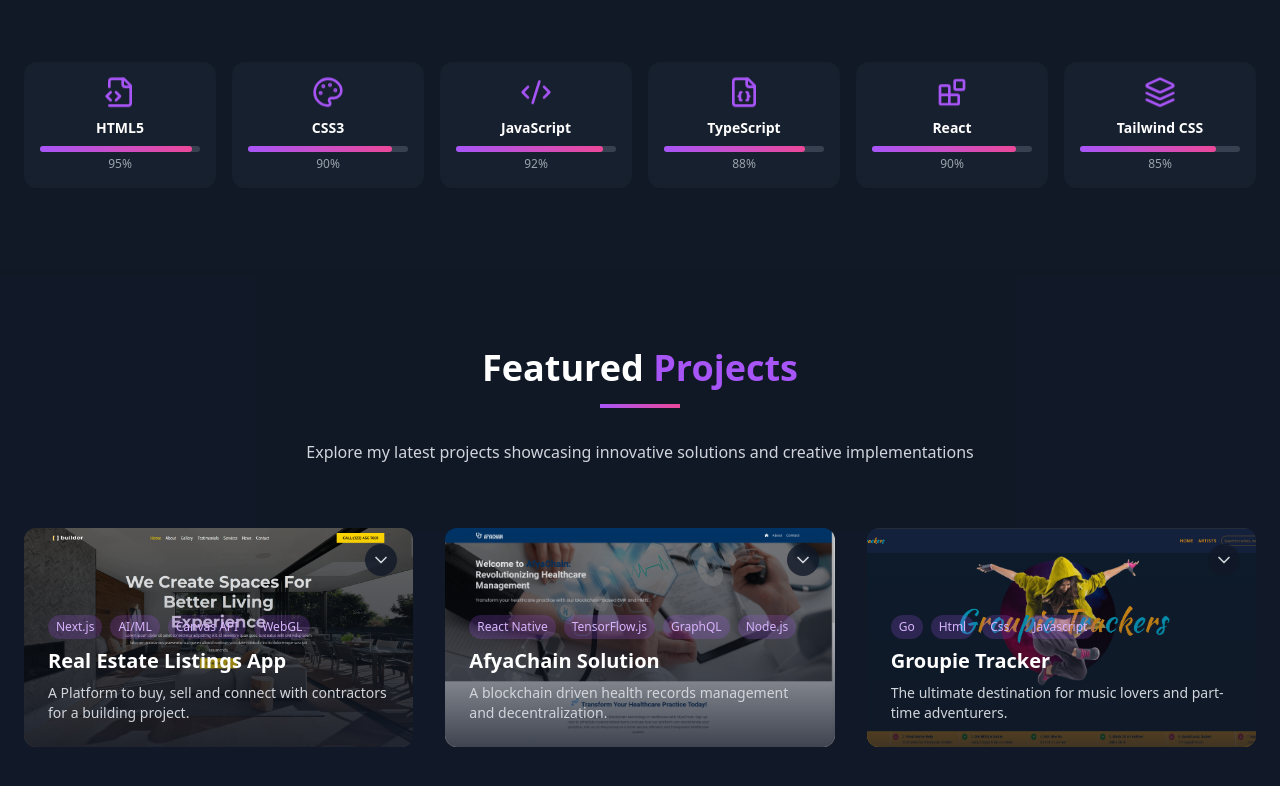
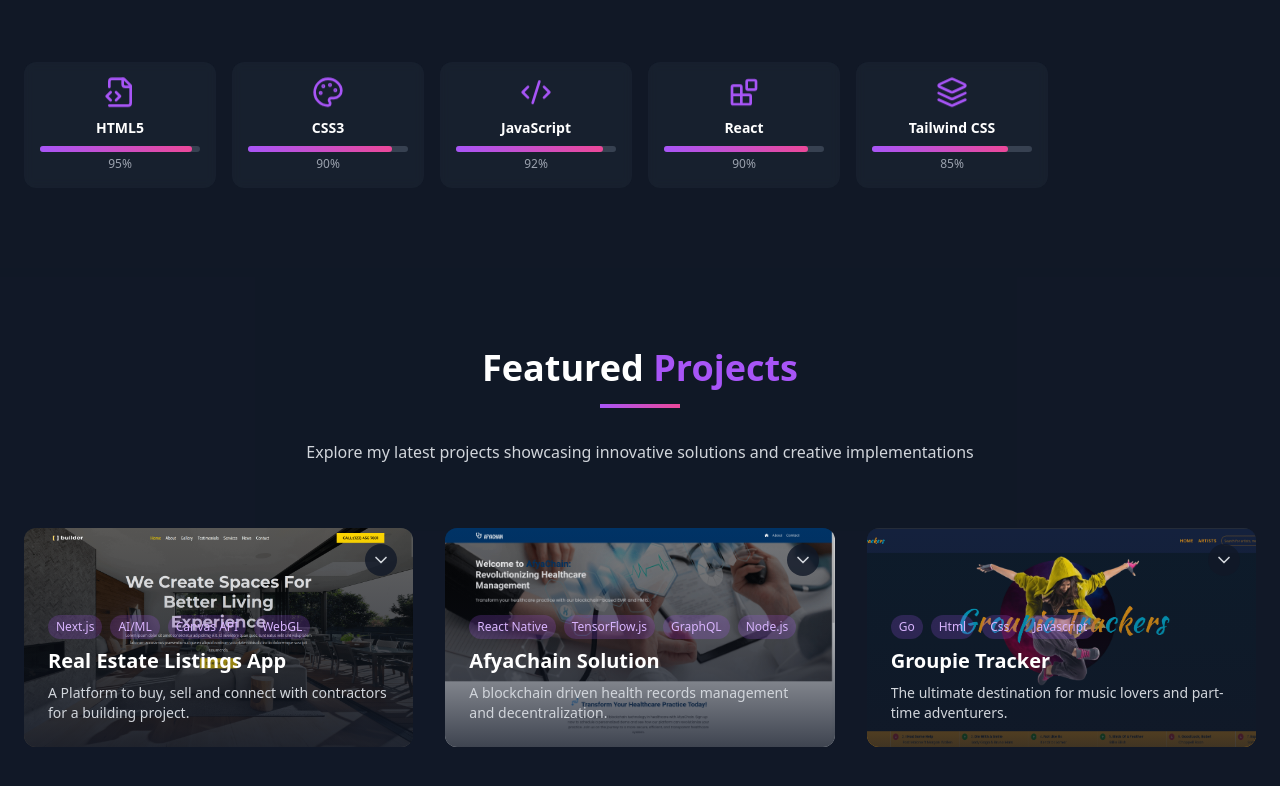
Before and after one commit to Athooh/Athooh-Portfolio, a React (Vite) app: page / in a window 1280 px wide. Shown: the part 1756-2542 px from the top of the page. Built offline with nearby package versions, Linux system fonts and the light colour scheme.

Commit message:
update changes on skills

```diff
--- a/src/components/Skills/skillsData.ts
+++ b/src/components/Skills/skillsData.ts
@@ -28,7 +28,7 @@ export const skillsData: Record<string, Skill[]> = {
     { name: 'HTML5', icon: FileCode2, level: 95 },
     { name: 'CSS3', icon: Palette, level: 90 },
     { name: 'JavaScript', icon: Code2, level: 92 },
-    { name: 'TypeScript', icon: FileJson, level: 88 },
+    // { name: 'TypeScript', icon: FileJson, level: 88 },
     { name: 'React', icon: Blocks, level: 90 },
     { name: 'Tailwind CSS', icon: Layers, level: 85 },
   ],
```
